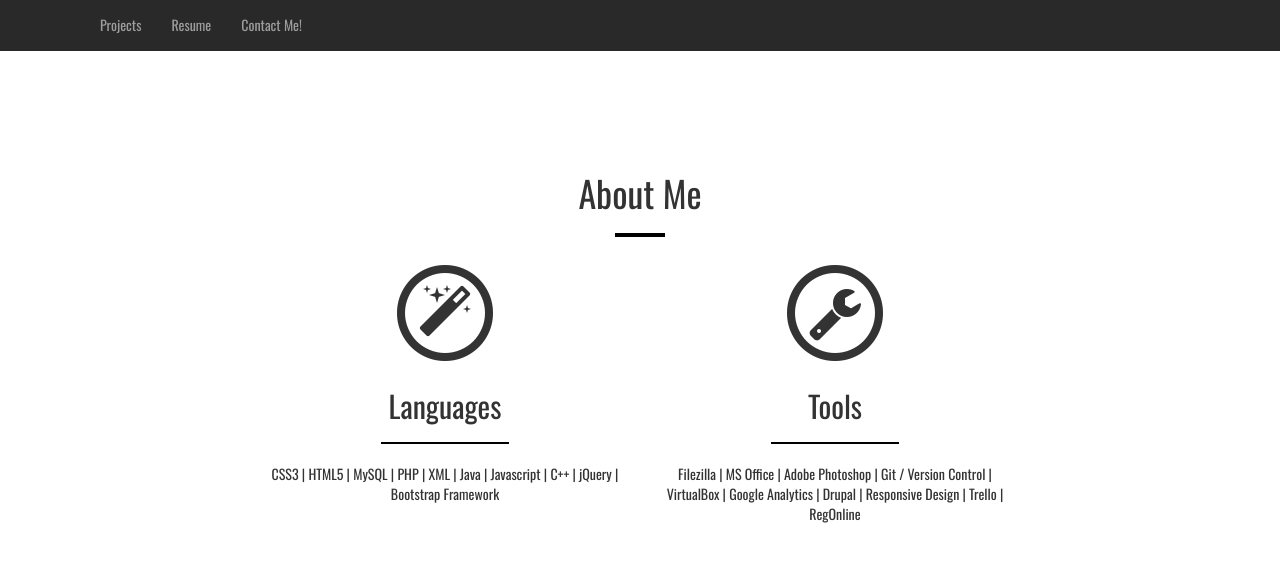
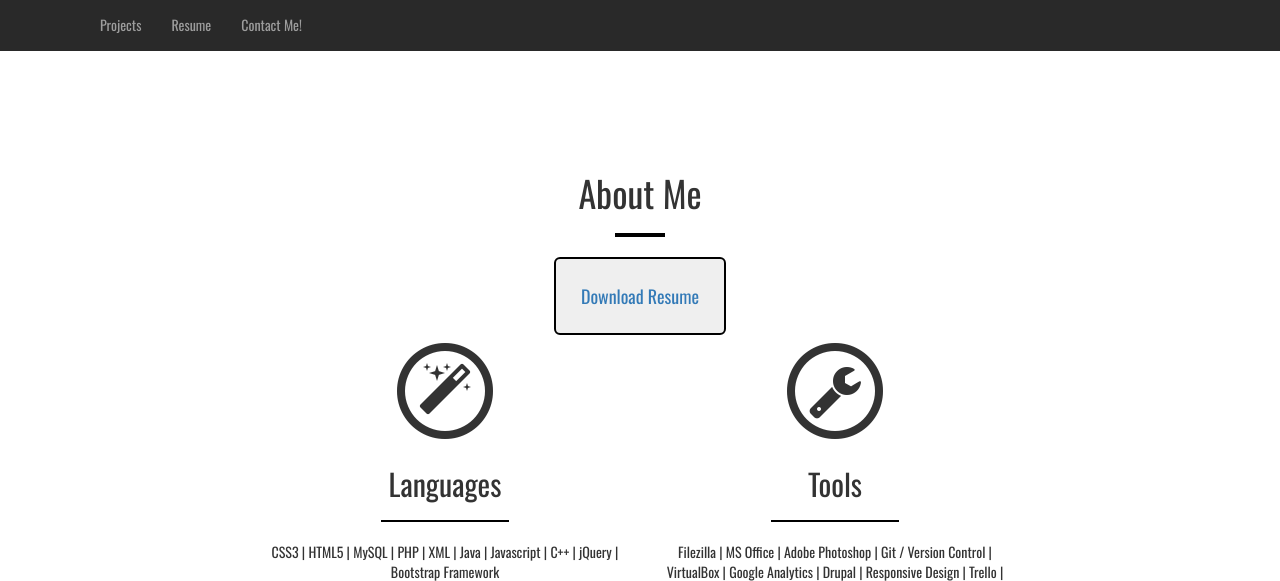
Before and after one commit to domnguyen/domnguyen.github.io, a PHP site: page / in a window 1280 px wide; the page is wider, and only the part inside the window is pictured. Shown: the part 801-1382 px from the top of that part. Run offline with PHP 8.4, Linux system fonts and the light colour scheme.

Commit message:
Resume Button

```diff
--- a/css/style.css
+++ b/css/style.css
@@ -232,6 +232,11 @@ h6.scroll-down{
   }
 }
 
+.resume-button{
+  border:2px solid black;
+  padding:25px;
+}
+
 
 @media screen and (max-width:768px){
   h1.name{
--- a/index.html
+++ b/index.html
@@ -71,13 +71,13 @@
             <div class="collapse navbar-collapse" id="bs-example-navbar-collapse-1">
                 <ul class="nav navbar-nav">
                     <li>
-                        <a href="#">Projects</a>
+                        <a href="#projects">Projects</a>
                     </li>
                     <li>
-                        <a href="#">Resume</a>
+                        <a href="#resume">Resume</a>
                     </li>
                     <li>
-                        <a href="#">Contact Me!</a>
+                        <a href="#contact">Contact Me!</a>
                     </li>
                 </ul>
             </div>
@@ -90,6 +90,7 @@
                   <div class="col-md-12">
                     <h1 class="center-text">About Me</h1>
                     <hr class="titles">
+                    <a href="#"><button class="btn btn-lg resume-button">Download Resume</button></a>
                   </div>
                     <div class="col-md-4 col-md-offset-2 text-center">
                         <span class="fa-stack fa-lg fa-4x ">
```
